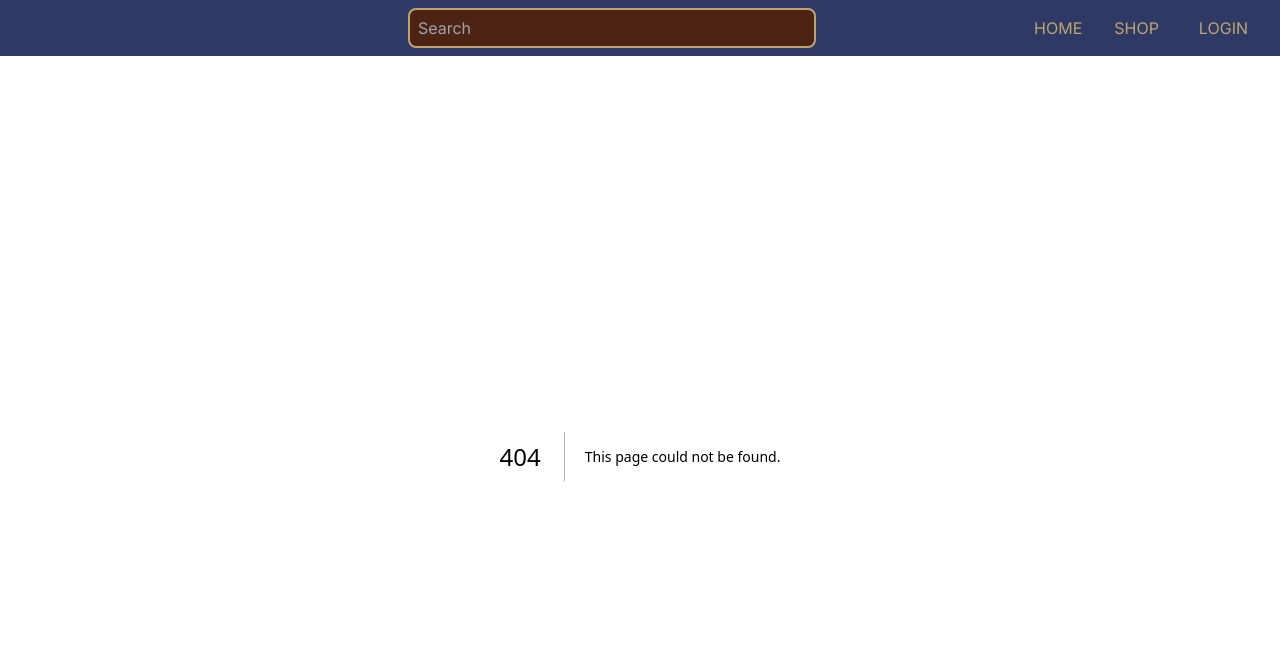
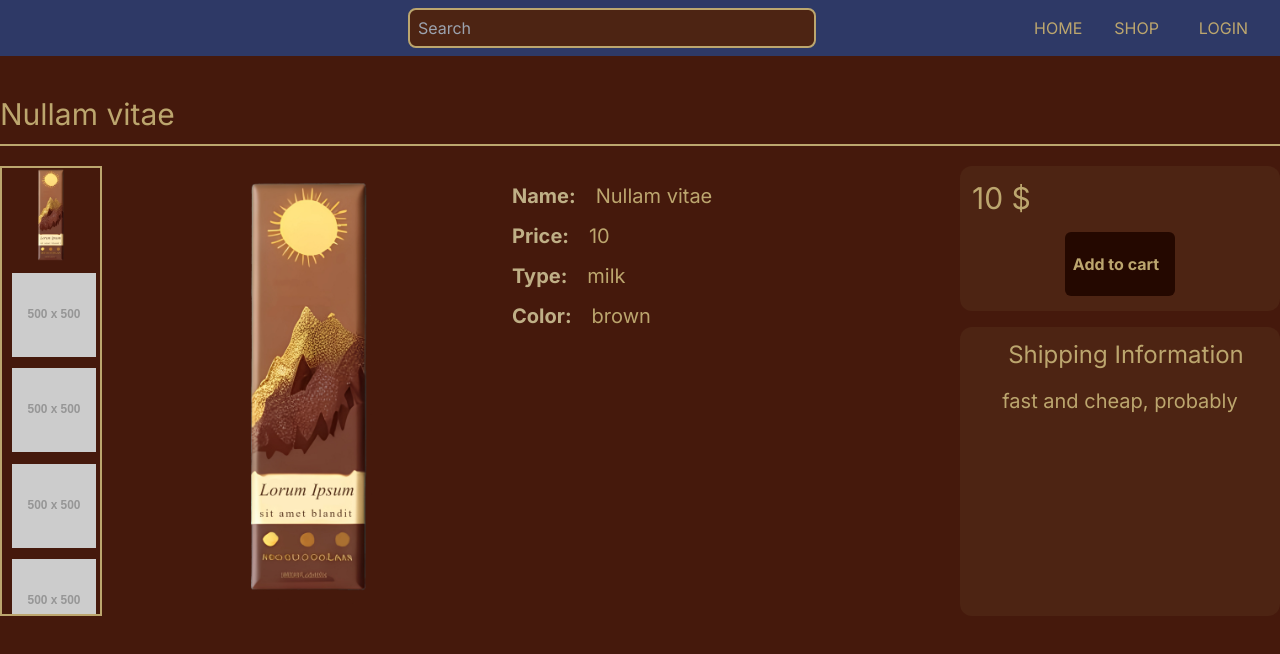
Before and after one commit to Kadgar782/ChocolateLanding, a Next.js app: page /product/1 in a window 1280 px wide. Before the commit this address had no page. Shown: the top 654 px of the page. Built offline with nearby package versions, Linux system fonts and the light colour scheme.

Commit message:
add dynamic product paths

```diff
--- /dev/null
+++ b/app/product/[id]/page.tsx
@@ -0,0 +1,138 @@
+"use client";
+
+import { selectProducts } from "../../../lib/features/productsSlice";
+import { useAppSelector } from "../../../lib/hooks";
+import { Swiper, SwiperSlide } from "swiper/react";
+import { Pagination } from "swiper/modules";
+import {
+  Tabs,
+  TabsHeader,
+  TabsBody,
+  Tab,
+  TabPanel,
+} from "@material-tailwind/react";
+import "../../components/css/carousel.css";
+import "swiper/css";
+import "swiper/css/scrollbar";
+import { useState } from "react";
+import Link from "next/link";
+
+export default function Page({ params }: { params: { id: number } }) {
+  const products = useAppSelector(selectProducts);
+  const productsList = products.products;
+  const paramId = Number(params.id);
+  //we are looking for a product with the same ID as in the url
+  const currentProduct = productsList.find((product) => product.id == paramId);
+  const imagePlaceholder = "https://placehold.co/500x500";
+  //making an array with a placeholders
+  const arrayToRender = Array.from({ length: 10 }, (_, index) => index);
+  console.log(arrayToRender);
+
+  if (currentProduct) {
+    const { id, image, name, price, type, typeColor } = currentProduct;
+
+    const [selectedImage, setSelectedImage] = useState(image);
+
+    const handleImageClick = (newImage: string) => {
+      // Set the selected image index when an image is clicked
+      setSelectedImage(newImage);
+    };
+    return (
+      <section className="wholePage wholePage flex min-h-screen w-full flex-wrap justify-center bg-background">
+        <h1 className=" mt-10 flex h-10 w-[70%]  text-3xl text-text max-[1399px]:w-full ">
+          {name}
+        </h1>
+        <div className="mt-2 flex h-[800px]  w-[70%] border-t-2 border-text pt-5 max-[1399px]:w-full ">
+          <section className="gallery flex h-[450px] w-[40%] ">
+            <div className="image-col relative flex h-full w-[20%] flex-col place-content-center items-center overflow-hidden border-2 border-text">
+              <Swiper
+                slidesPerView={5}
+                spaceBetween={30}
+                direction={"vertical"}
+                pagination={{
+                  clickable: true,
+                }}
+                modules={[Pagination]}
+                className="flex "
+              >
+                {/*Normally a .map of all product images should occur here */}
+                <SwiperSlide className="h-24" key={image}>
+                  <div className="flex  h-24 items-center justify-center border-2 border-background p-1 hover:border-text">
+                    <img
+                      key={image}
+                      src={image}
+                      className=" m-1 flex h-24 "
+                      alt={`Image ${image}`}
+                      onClick={() => handleImageClick(image)}
+                    />
+                  </div>
+                </SwiperSlide>
+                {arrayToRender.map((item) => (
+                  <SwiperSlide className="m-0 h-24" key={item}>
+                    <img
+                      key={item}
+                      src={imagePlaceholder}
+                      className=" m-1 flex h-24 border-2 border-background p-1 hover:border-text"
+                      alt={`Image ${item + 1}`}
+                      onClick={() => handleImageClick(imagePlaceholder)}
+                    />
+                  </SwiperSlide>
+                ))}
+              </Swiper>
+            </div>
+            <div className="big-image  relative ml-1 flex h-full w-4/5 place-content-center  ">
+              <img
+                className="flex h-[96%] w-auto justify-center self-center rounded-lg"
+                src={selectedImage}
+              />
+            </div>
+          </section>
+          <section className="specifications flex h-[450px] w-[35%] text-xl">
+            <dl className="mt-4 flex flex-col">
+              <div className="mb-3 flex gap-5">
+                <dt className="text-textDt font-bold">Name:</dt>
+                <dd className="text-text">{name}</dd>
+              </div>
+              <div className="mb-3 flex gap-5">
+                <dt className="text-textDt font-bold">Price:</dt>
+                <dd className="text-text">{price}</dd>
+              </div>
+              <div className="mb-3 flex gap-5">
+                <dt className="text-textDt font-bold">Type:</dt>
+                <dd className="text-text">{type}</dd>
+              </div>
+              <div className="mb-3 flex gap-5">
+                <dt className="text-textDt font-bold">Color:</dt>
+                <dd className="text-text">{typeColor}</dd>
+              </div>
+            </dl>
+          </section>
+          <section className="addToCart flex h-[450px] w-[25%] flex-col  gap-4 ">
+            <div className="  just flex h-[150px] w-full flex-col items-center justify-center gap-4 rounded-xl bg-primary ">
+              <h1 className=" ml-3 flex self-start text-3xl text-text">
+                {price} $
+              </h1>
+              <Link
+                className="flex h-16 items-center justify-center rounded-md bg-secondary  px-2 pl-2 pr-4  text-center text-text"
+                target="_blank"
+                href="/shop"
+              >
+                <strong>Add to cart</strong>
+              </Link>
+            </div>
+            <div className="ShippingInformation  flex h-[300px] w-full flex-col   items-center gap-4 rounded-xl bg-primary ">
+              <h1 className=" ml-3 mt-3 flex self-center text-2xl text-text">
+                Shipping Information
+              </h1>
+              <p className=" flex self-center text-xl text-text">
+                fast and cheap, probably
+              </p>
+            </div>
+          </section>
+        </div>
+      </section>
+    );
+  } else {
+    return <div> don't exist</div>;
+  }
+}
--- a/tailwind.config.ts
+++ b/tailwind.config.ts
@@ -18,6 +18,7 @@ const config: Config = {
     },
     colors: {
       text: "#bca66e",
+      textDt: "#bfaf86",
       textAlt: "#928581",
       background: "#45190c",
       bento: "#ddcea0",
```
